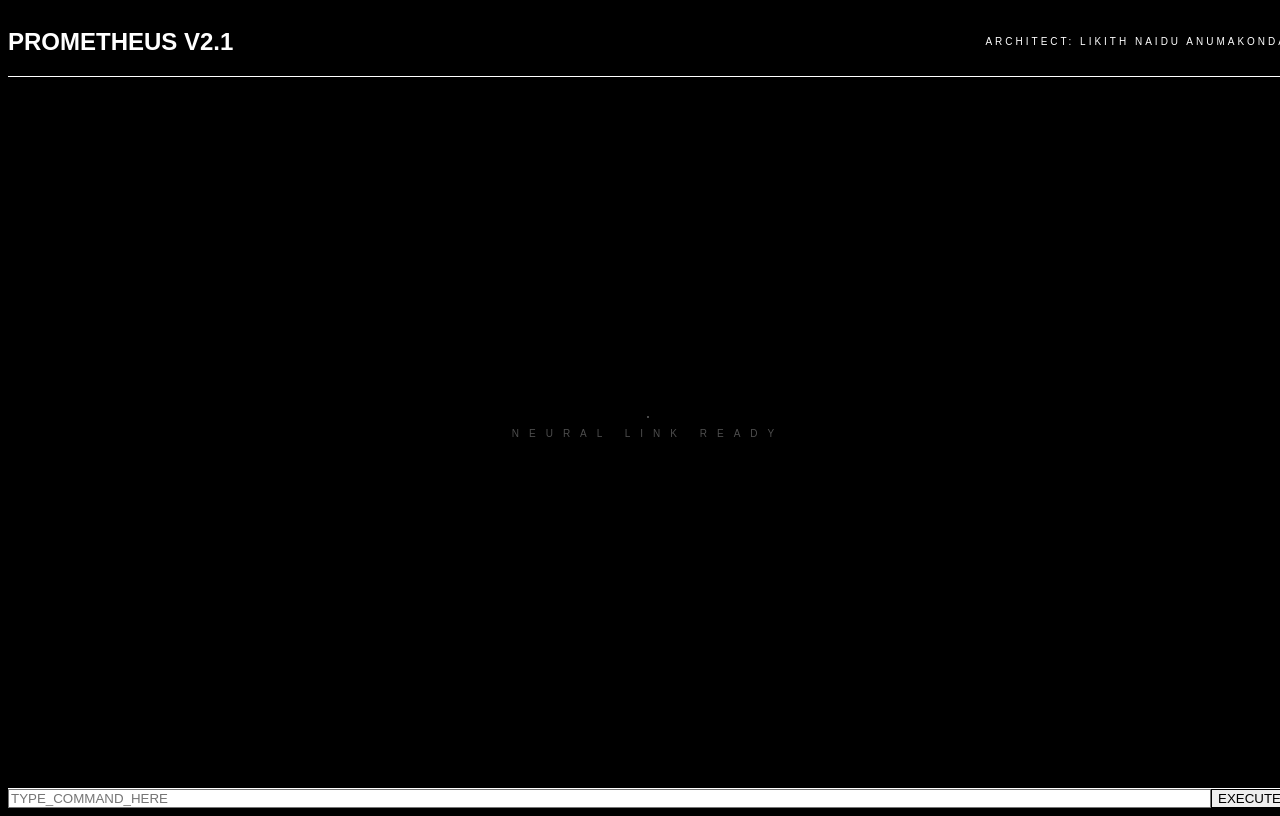
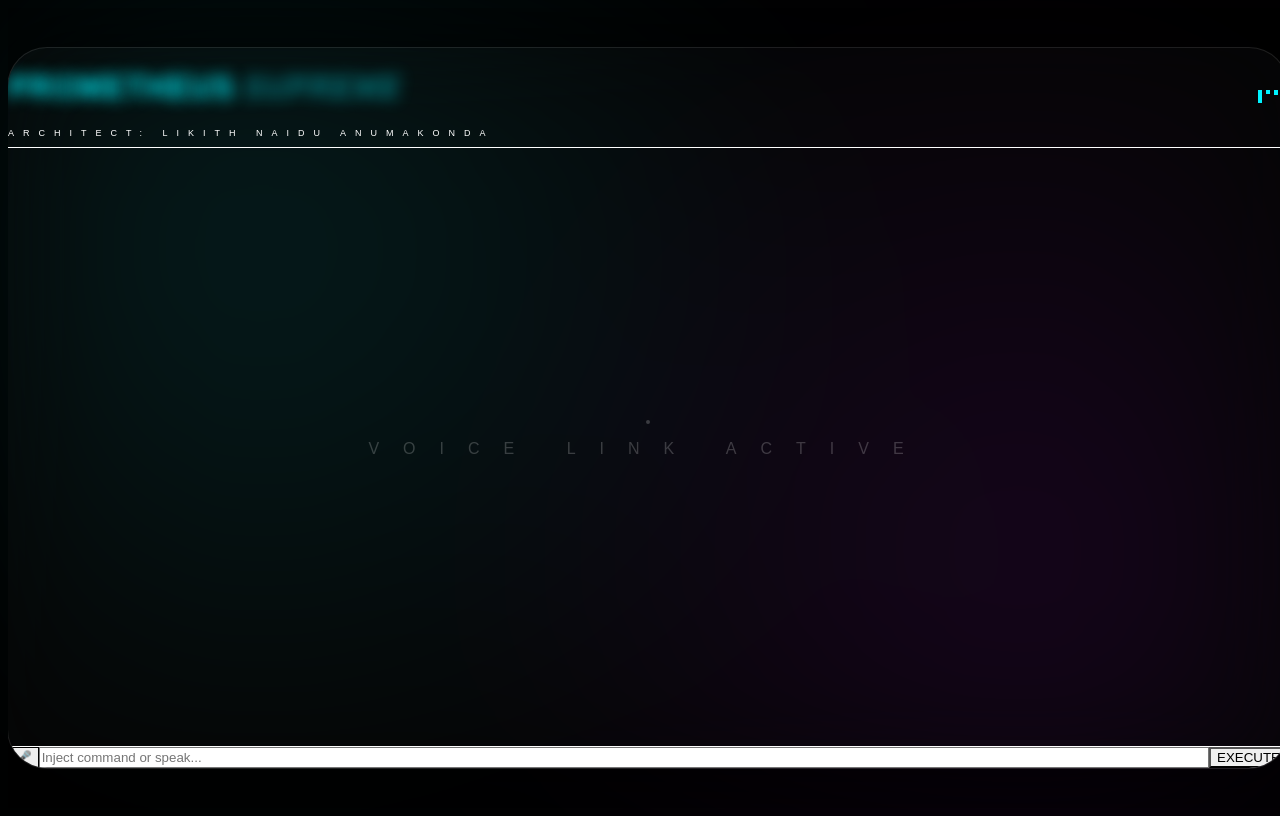
Before and after one commit to LIKITH-3012-MAC/Prometheus-UI, a Next.js app: page / in a window 1280 px wide. Built offline with nearby package versions, Linux system fonts and the light colour scheme.

Commit message:
feat: Supreme UI with integrated STT, TTS and Likith Naidu Identity

```diff
--- a/src/app/globals.css
+++ b/src/app/globals.css
@@ -11,42 +11,41 @@
 body {
   background: #000;
   color: #fff;
-  font-family: 'Orbitron', sans-serif;
+  font-family: 'Space Grotesk', sans-serif;
   overflow: hidden;
   height: 100vh;
 }
 
-/* 3D Starfield Background */
-.star-bg {
+.nebula-bg {
   position: fixed;
-  top: 0; left: 0; width: 100%; height: 100%;
-  background: radial-gradient(circle at center, #0a0a2e 0%, #000 100%);
+  inset: 0;
+  background:
+    radial-gradient(circle at 20% 30%, rgba(0, 243, 255, 0.1) 0%, transparent 50%),
+    radial-gradient(circle at 80% 70%, rgba(188, 19, 254, 0.1) 0%, transparent 50%);
+  filter: blur(100px);
   z-index: -1;
 }
 
-/* Glitch Effect */
-.glitch {
+.hologram-card {
+  background: rgba(255, 255, 255, 0.02);
+  backdrop-filter: blur(40px);
+  border: 1px solid rgba(255, 255, 255, 0.1);
+  box-shadow: 0 0 80px rgba(0, 0, 0, 0.9);
   position: relative;
-  animation: glitch 5s infinite;
 }
 
-@keyframes glitch {
-  0% { transform: skew(0deg); }
-  2% { transform: skew(10deg); color: var(--neon-cyan); }
-  4% { transform: skew(-10deg); color: var(--neon-pink); }
-  5% { transform: skew(0deg); }
+.glow-text {
+  text-shadow: 0 0 15px var(--neon-cyan);
 }
 
-/* Rotating Data Frame */
-.hud-corner {
-  position: absolute;
-  width: 40px; height: 40px;
-  border: 2px solid var(--neon-cyan);
-  opacity: 0.5;
+.voice-indicator {
+  width: 4px;
+  background: var(--neon-cyan);
+  margin: 0 2px;
+  animation: voice-wave 1s infinite ease-in-out;
 }
 
-.top-left { top: 20px; left: 20px; border-right: 0; border-bottom: 0; }
-.bottom-right { bottom: 20px; right: 20px; border-left: 0; border-top: 0; }
-
-.custom-scrollbar::-webkit-scrollbar { width: 2px; }
-.custom-scrollbar::-webkit-scrollbar-thumb { background: var(--neon-cyan); shadow: 0 0 10px var(--neon-cyan); }
+@keyframes voice-wave {
+  0%, 100% { height: 4px; }
+  50% { height: 20px; }
+}
--- a/src/app/page.tsx
+++ b/src/app/page.tsx
@@ -1,17 +1,44 @@
 "use client";
 import React, { useState, useEffect, useRef } from 'react';
 
-export default function PrometheusNeuralOS() {
+export default function PrometheusSupreme() {
   const [messages, setMessages] = useState([]);
   const [input, setInput] = useState('');
   const [loading, setLoading] = useState(false);
+  const [isListening, setIsListening] = useState(false);
   const scrollRef = useRef(null);
+
+  // Speech to Text (STT)
+  const startSTT = () => {
+    const SpeechRecognition = window.webkitSpeechRecognition || (window as any).SpeechRecognition;
+    if (!SpeechRecognition) return alert("Browser does not support STT");
+
+    const recognition = new SpeechRecognition();
+    recognition.lang = 'en-US';
+    recognition.onstart = () => setIsListening(true);
+    recognition.onresult = (e: any) => {
+      setInput(e.results[0][0].transcript);
+      setIsListening(false);
+    };
+    recognition.onerror = () => setIsListening(false);
+    recognition.start();
+  };
+
+  // Text to Speech (TTS)
+  const triggerTTS = (text: string) => {
+    window.speechSynthesis.cancel();
+    const synth = window.speechSynthesis;
+    const utterance = new SpeechSynthesisUtterance(text);
+    utterance.rate = 1.0;
+    utterance.pitch = 0.8; // Deep Tech Voice
+    synth.speak(utterance);
+  };
 
   useEffect(() => {
     if (scrollRef.current) scrollRef.current.scrollTop = scrollRef.current.scrollHeight;
   }, [messages]);
 
-  const handleSend = async (e) => {
+  const handleSend = async (e: any) => {
     e.preventDefault();
     if (!input || loading) return;
     const userMsg = { role: 'user', content: input };
@@ -27,61 +54,73 @@ export default function PrometheusNeuralOS() {
       });
       const data = await res.json();
       setMessages(prev => [...prev, { role: 'assistant', content: data.content }]);
+      triggerTTS(data.content);
     } finally {
       setLoading(false);
     }
   };
 
   return (
-    <main className="h-screen w-screen bg-[#000] text-white flex flex-col relative overflow-hidden font-mono">
-      {/* Background Effect */}
-      <div className="absolute inset-0 opacity-20 pointer-events-none bg-[radial-gradient(#1e293b_1px,transparent_1px)] [background-size:20px_20px]"></div>
+    <main className="h-screen w-screen flex flex-col items-center justify-center p-4 relative overflow-hidden bg-black">
+      <div className="nebula-bg"></div>
 
-      {/* Top HUD */}
-      <nav className="border-b border-cyan-500/30 p-4 backdrop-blur-md flex justify-between items-center z-50">
-        <div className="flex items-center gap-4">
-          <div className="w-3 h-3 bg-cyan-500 rounded-full animate-ping"></div>
-          <h1 className="text-xl font-black tracking-tighter">PROMETHEUS <span className="text-cyan-500 text-xs uppercase">V2.1</span></h1>
+      <div className="w-full max-w-7xl flex flex-col h-[90vh] hologram-card rounded-[40px] overflow-hidden">
+        {/* Header HUD */}
+        <header className="p-8 border-b border-white/5 flex justify-between items-center bg-black/20">
+          <div>
+            <h1 className="text-4xl font-black tracking-tighter glow-text bg-gradient-to-r from-cyan-400 to-purple-500 bg-clip-text text-transparent">
+              PROMETHEUS <span className="text-xs italic opacity-50">SUPREME</span>
+            </h1>
+            <p className="text-[9px] tracking-[1em] text-cyan-500 uppercase font-bold mt-1">Architect: Likith Naidu Anumakonda</p>
           </div>
-        <div className="text-[10px] text-cyan-500/60 tracking-[0.3em] font-bold">ARCHITECT: LIKITH NAIDU ANUMAKONDA</div>
-      </nav>
+          <div className="flex gap-2 h-4">
+             {[1,2,3,4].map(i => <div key={i} className="voice-indicator" style={{animationDelay: `${i*0.2}s`}}></div>)}
+          </div>
+        </header>
 
-      {/* Main Terminal Viewport */}
-      <div ref={scrollRef} className="flex-1 overflow-y-auto p-6 md:p-12 space-y-8 custom-scrollbar relative z-10">
+        {/* Neural Viewport */}
+        <div ref={scrollRef} className="flex-1 overflow-y-auto p-6 md:p-12 space-y-8 scroll-smooth">
           {messages.length === 0 && (
-          <div className="h-full flex flex-col items-center justify-center space-y-4 opacity-30">
-            <div className="w-20 h-20 border border-dashed border-cyan-500 rounded-full animate-spin-slow"></div>
-            <p className="text-[10px] tracking-[1em] font-black">NEURAL LINK READY</p>
+            <div className="h-full flex flex-col items-center justify-center opacity-20">
+              <div className="w-24 h-24 border-2 border-cyan-500 rounded-full animate-ping mb-4"></div>
+              <p className="text-xs tracking-[1.5em] font-black uppercase">Voice Link Active</p>
             </div>
           )}
           {messages.map((m, i) => (
-          <div key={i} className={`flex ${m.role === 'user' ? 'justify-end' : 'justify-start'} animate-in fade-in duration-700`}>
-            <div className={`p-6 border-l-2 relative ${
+            <div key={i} className={`flex ${m.role === 'user' ? 'justify-end' : 'justify-start'} animate-in slide-in-from-bottom-4`}>
+              <div className={`p-6 rounded-[24px] max-w-[85%] border backdrop-blur-3xl shadow-2xl ${
                 m.role === 'user'
-              ? 'bg-purple-500/5 border-purple-500/50 text-white'
-              : 'bg-cyan-500/5 border-cyan-500/50 text-cyan-50'
+                ? 'bg-gradient-to-br from-purple-600/30 to-indigo-600/30 border-purple-500/20'
+                : 'bg-white/5 border-white/10 text-cyan-50'
               }`}>
-              <div className={`absolute top-0 ${m.role === 'user' ? 'right-0' : 'left-0'} w-2 h-2 bg-current opacity-50`}></div>
-              <p className="text-sm md:text-base leading-relaxed tracking-wide italic">{m.content}</p>
+                <p className="text-sm md:text-base leading-relaxed tracking-wide font-light">{m.content}</p>
               </div>
             </div>
           ))}
-        {loading && <div className="text-cyan-500 animate-pulse text-[10px] font-black uppercase">Decrypting Neural Data...</div>}
+          {loading && <div className="text-cyan-400 text-[10px] animate-pulse font-black uppercase tracking-widest">Processing Neural Signal...</div>}
         </div>
 
-      {/* Control Console */}
-      <div className="p-6 md:p-10 border-t border-cyan-500/20 bg-black/80 backdrop-blur-2xl z-50">
-        <form onSubmit={handleSend} className="max-w-6xl mx-auto flex gap-4">
+        {/* Command Input Console */}
+        <div className="p-8 bg-black/40 border-t border-white/5">
+          <form onSubmit={handleSend} className="max-w-5xl mx-auto flex gap-4">
+            <button
+              type="button"
+              onClick={startSTT}
+              className={`p-5 rounded-2xl border transition-all ${isListening ? 'bg-red-500/20 border-red-500 animate-pulse' : 'bg-white/5 border-white/10 hover:border-cyan-500'}`}
+            >
+              🎤
+            </button>
             <input
               value={input}
               onChange={(e) => setInput(e.target.value)}
-            className="flex-1 bg-white/5 border border-white/10 rounded-sm px-6 py-4 outline-none focus:border-cyan-500/50 transition-all text-sm tracking-widest uppercase text-white"
-            placeholder="TYPE_COMMAND_HERE"
+              className="flex-1 bg-white/5 border border-white/10 rounded-2xl px-8 py-5 outline-none focus:border-cyan-500/50 transition-all text-white placeholder-white/20 font-light"
+              placeholder="Inject command or speak..."
             />
-          <button type="submit" className="border border-cyan-500 px-10 rounded-sm font-black text-cyan-500 text-xs uppercase hover:bg-cyan-500 hover:text-black transition-all">
-            EXECUTE
+            <button type="submit" className="bg-gradient-to-r from-cyan-500 to-purple-600 px-12 rounded-2xl font-black text-black uppercase hover:shadow-[0_0_30px_rgba(0,243,255,0.4)] transition-all">
+              Execute
             </button>
           </form>
+        </div>
       </div>
     </main>
   );
```
Lines whose indentation alone changed are shown as unchanged.
